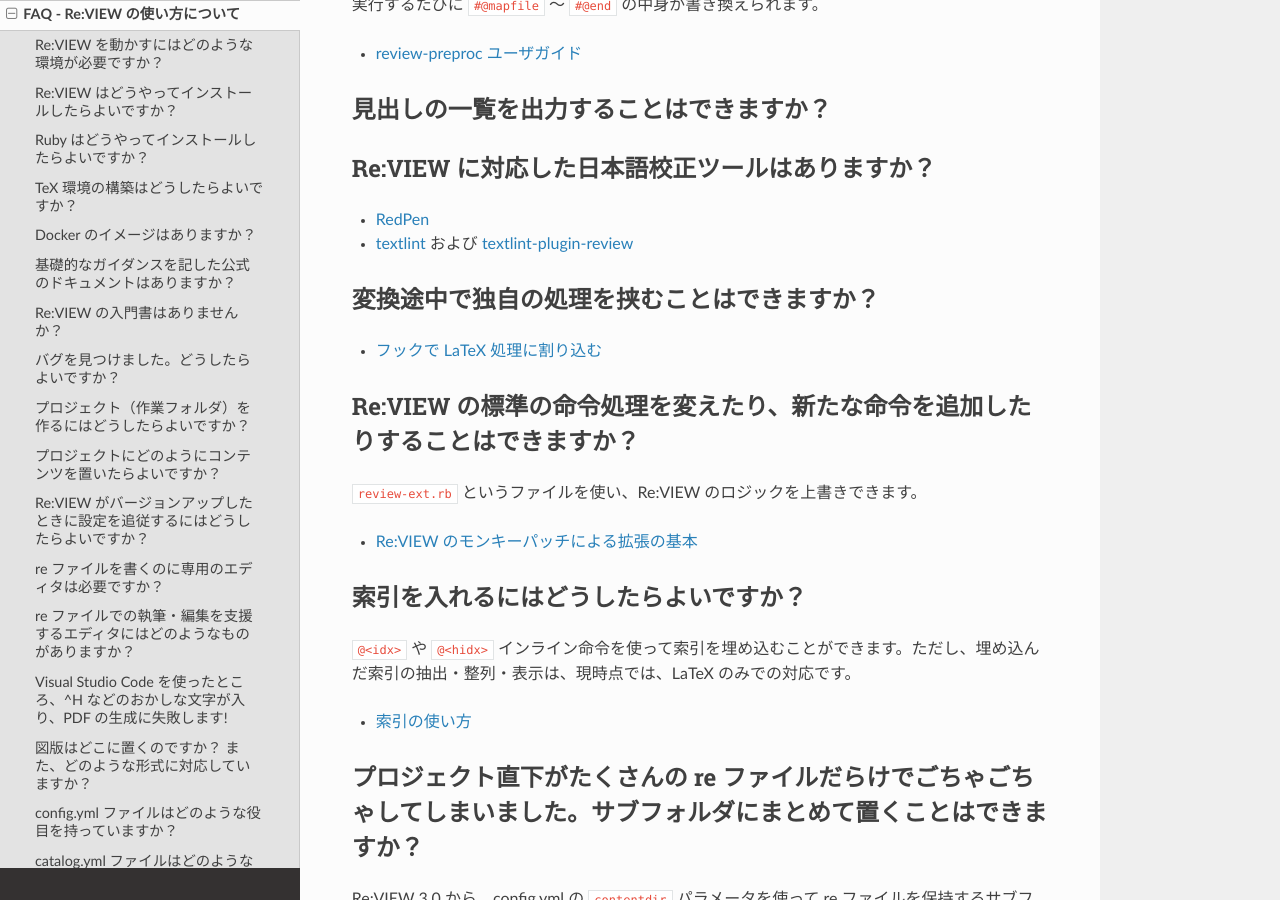
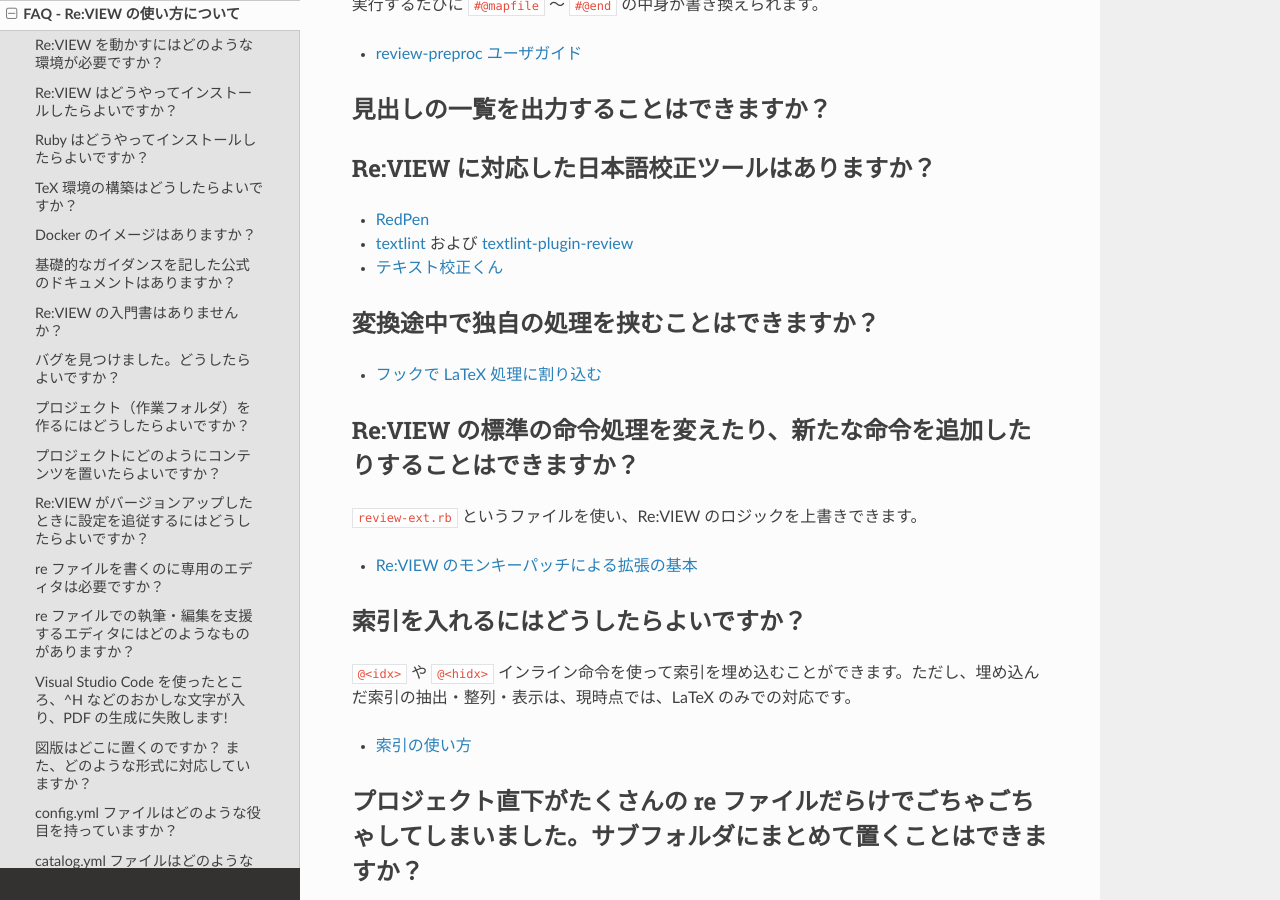
Before and after one commit to reviewml/reviewknowledge-ja, a Sphinx documentation site: the page built from docs/faq/faq-usage.md, in a window 1280 px wide and 900 px high, scrolled down 11483 px. Built offline with Sphinx 7.4.7 and the Read the Docs theme 2.0.0, drawn with Linux system fonts in a browser that asks for light colours.

Commit message:
add kouseikun

```diff
--- a/docs/faq/faq-usage.md
+++ b/docs/faq/faq-usage.md
@@ -436,6 +436,7 @@
 
 - [RedPen](http://redpen.cc/)
 - [textlint](https://textlint.github.io/) および [textlint-plugin-review](https://www.npmjs.com/package/textlint-plugin-review)
+- [テキスト校正くん](https://marketplace.visualstudio.com/items?itemName=ICS.japanese-proofreading)
 
 ## 変換途中で独自の処理を挟むことはできますか？
 
```
